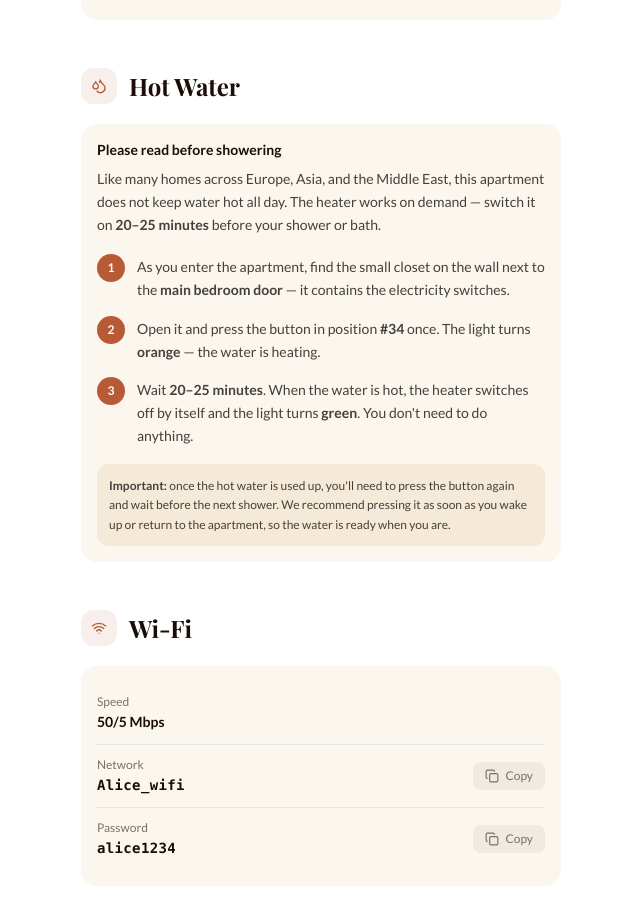
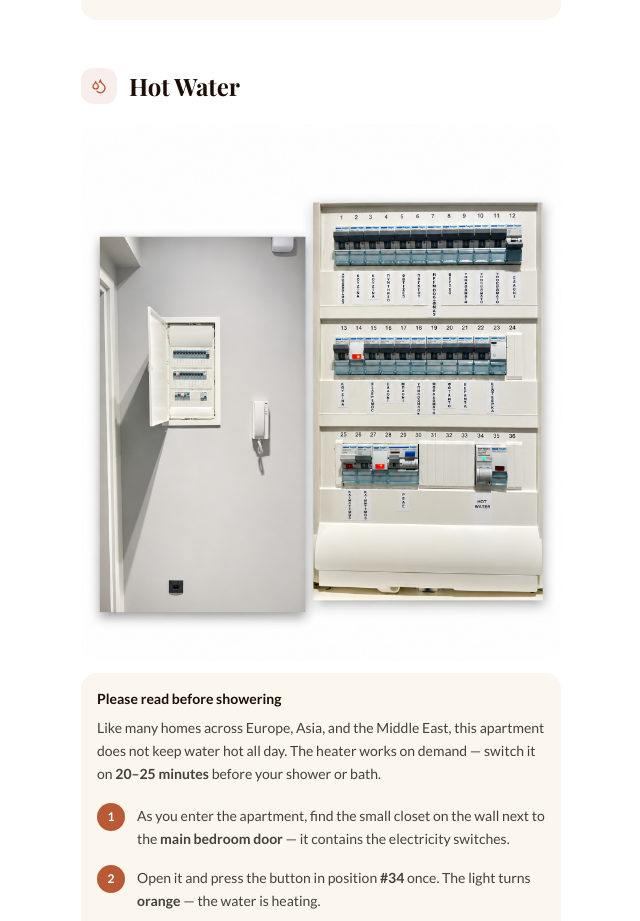
Before and after one commit to pkontopoulos/yourathens-server, a Next.js app: page /alice/guide in a window 1280 px wide. Shown: the part 4220-5141 px from the top of the page, without its empty margins (319-959 px from the left). Built offline with nearby package versions, Linux system fonts and the light colour scheme.

Commit message:
Add alice-hotw.png to Hot Water section

```diff
--- a/app/alice/guide/page.tsx
+++ b/app/alice/guide/page.tsx
@@ -433,6 +433,11 @@ export default function AliceGuidePage() {
         {/* ── Hot Water ── */}
         <section>
           <SectionAnchor icon={Droplets} title="Hot Water" id="hot-water" />
+          <img
+            src="/images/alice-hotw.png"
+            alt="Hot water switch panel"
+            className="rounded-2xl w-full mb-3"
+          />
           <InfoCard>
             <p
               className="text-sm font-semibold mb-2"
```
Also changed, not shown: public/images/alice-hotw.png (added).
